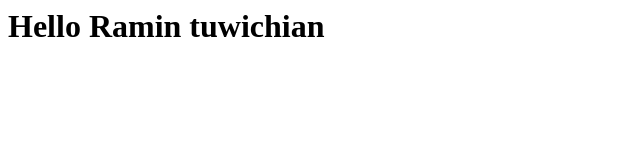
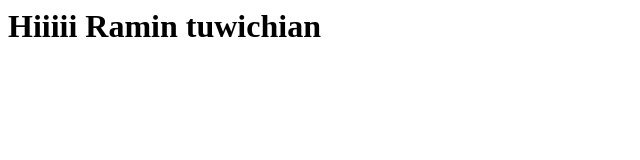
Before and after one commit to Ramin422/1, a plain HTML site: page index.html in a window 1280 px wide. Shown: the whole page, without its empty margins (0-640 px from the left). Drawn offline with Linux system fonts and the light colour scheme.

```diff
--- a/index.html
+++ b/index.html
@@ -1,5 +1,5 @@
 <html>
     <body>
-        <h1>Hello Ramin tuwichian</h1>
+        <h1>Hiiiii Ramin tuwichian</h1>
     </body>
 </html>
```
